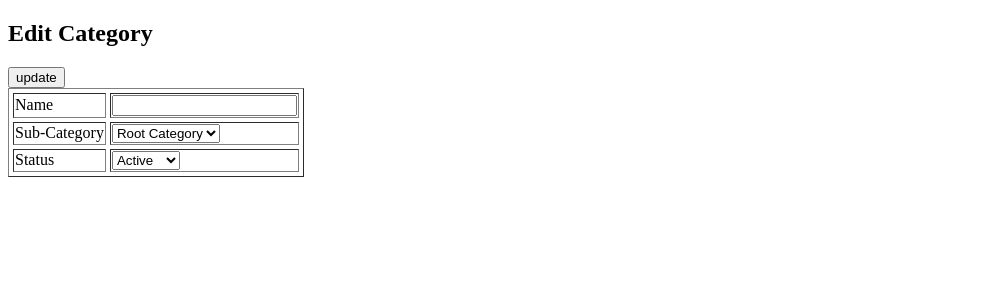
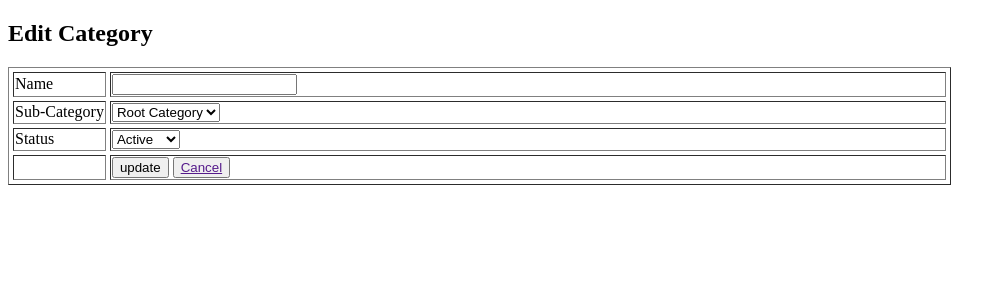
Before and after one commit to DhruvP2205/core, a PHP site: template Project/view/category/edit.php in a window 1280 px wide. Shown: the top 300 px of the page, without its empty margins (0-1006 px from the left). Run offline with PHP 8.4, Linux system fonts and the light colour scheme; the template is opened without the code that fills it, so the values that code supplies are empty.

Commit message:
Task Uploaded

```diff
--- a/Project/view/category/edit.php
+++ b/Project/view/category/edit.php
@@ -49,7 +49,13 @@
                     </select>
                 </td>
             </tr>
-        <input type='submit' name='Update' id='submit' value='update'/>
+            <tr>
+                <td width="10%">&nbsp;</td>
+                <td>
+                    <input type='submit' name='Update' id='submit' value='update'/>
+                    <button type="button"><a href="<?php echo $this->getUrl('customer','grid') ?>">Cancel</a></button>
+                </td>
+            </tr>
     </table>
     </form>
 </body>
```
